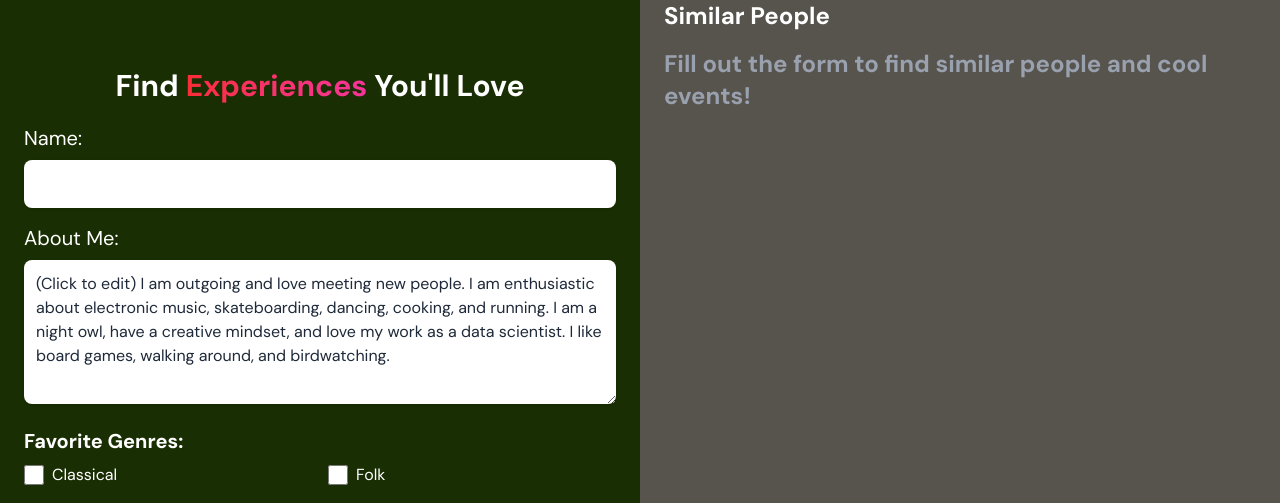
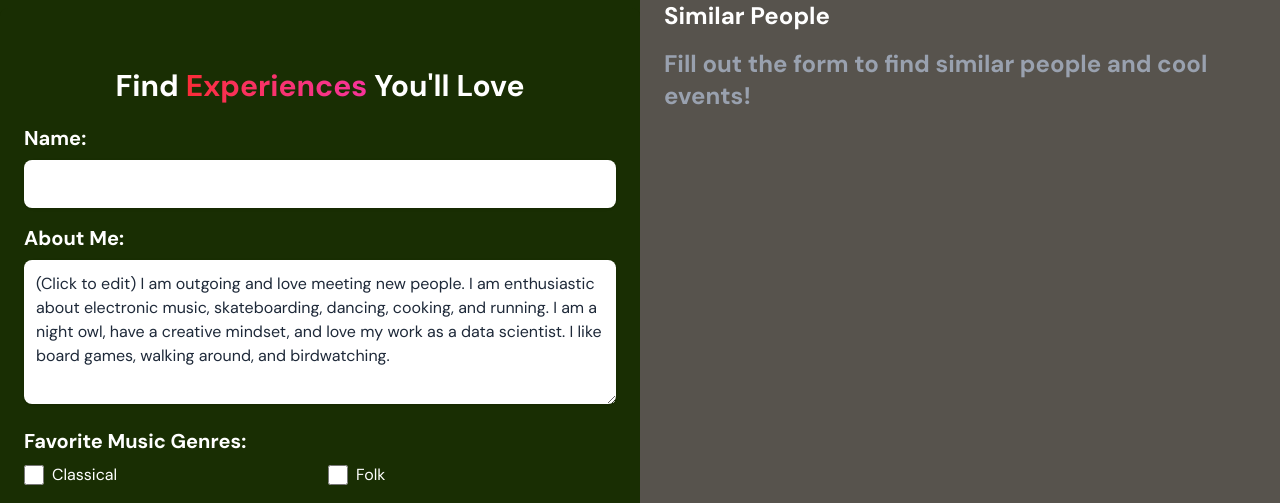
Before and after one commit to benasmith1/pair-recommender, a React (Vite) app: page / in a window 1280 px wide. Shown: the part 2020-2523 px from the top of the page. Built offline with nearby package versions, Linux system fonts and the light colour scheme.

Commit message:
form format

```diff
--- a/src/components/MemberForm.jsx
+++ b/src/components/MemberForm.jsx
@@ -81,7 +81,7 @@ export default function MemberForm({ setSimilarPeople, setSuggestedEvents, setLo
             </h1>
 
             <div className="form-group text-white">
-            <label htmlFor="Name" className="block text-xl mb-2">Name:</label>
+            <label htmlFor="Name" className="block text-xl font-bold mb-2">Name:</label>
             <input
                 type="text"
                 id="Name"
@@ -92,7 +92,7 @@ export default function MemberForm({ setSimilarPeople, setSuggestedEvents, setLo
                 className="w-full p-3 mb-4 bg-white text-gray-800 rounded-lg shadow-sm focus:outline-none focus:ring-2 focus:ring-yellow-500"
             />
 
-            <label htmlFor="About_Me" className="block text-xl mb-2">About Me:</label>
+            <label htmlFor="About_Me" className="block text-xl font-bold mb-2">About Me:</label>
             <textarea
                 id="About_Me"
                 name="About_Me"
@@ -105,7 +105,7 @@ export default function MemberForm({ setSimilarPeople, setSuggestedEvents, setLo
 
             <br/>
 
-            <label className="block text-xl font-bold mb-2">Favorite Genres:</label>
+            <label className="block text-xl font-bold mb-2">Favorite Music Genres:</label>
             <div className="grid grid-cols-2 gap-4 mb-4">
                 {genres.map((genre) => (
                 <label key={genre} className="flex items-center space-x-2">
```
